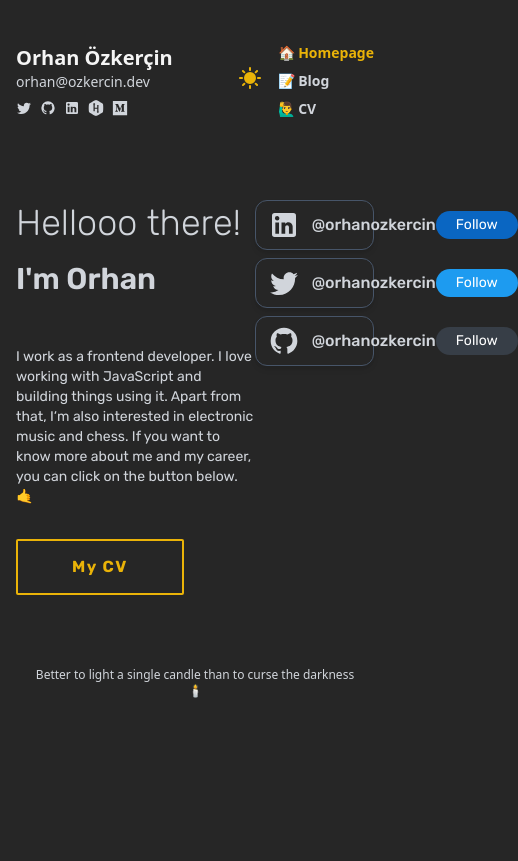
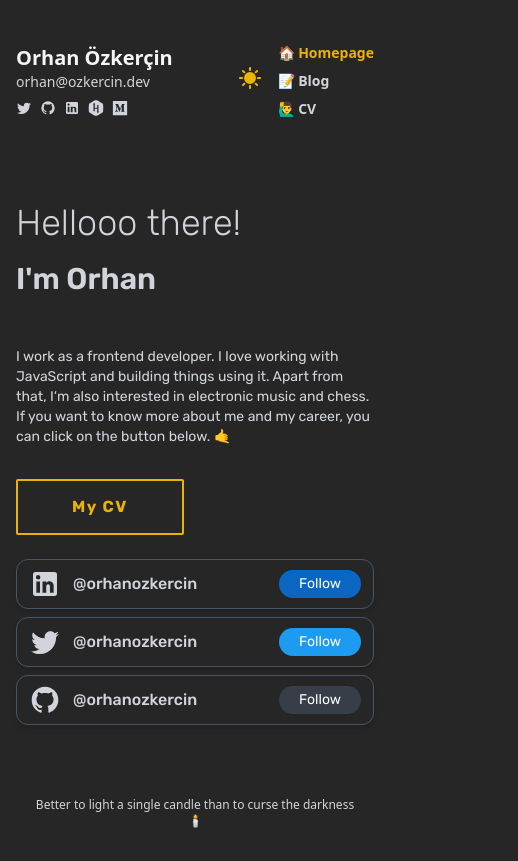
Before and after one commit to OrhanOzkercin/orhan.ozkercin.dev, a Next.js app: page / in a window 390 px wide. Shown: the whole page, 518 px wide, since content can reach past the window. Built offline with nearby package versions, Linux system fonts and the light colour scheme.

Commit message:
fix mobile

```diff
--- a/src/pages/index.js
+++ b/src/pages/index.js
@@ -8,7 +8,7 @@ import Link from 'next/link';
 function HomePage() {
   return (
     <section className='grid grid-cols-6 '>
-      <div className='col-span-4'>
+      <div className='col-span-6 md:col-span-4'>
         <AnimatedHeading
           text={'Hellooo there!'}
           className={'text-4xl font-thin leading-tight sm:text-7xl'}
@@ -29,7 +29,7 @@ function HomePage() {
           My CV
         </Link>
       </div>
-      <div className='col-span-2 flex flex-col gap-2'>
+      <div className='col-span-6 mt-6 flex flex-col gap-2 md:col-span-2 md:mt-0'>
         <LinkedinCard variant={'tiny'} />
         <TwitterCard />
         <GithubCard />
```
